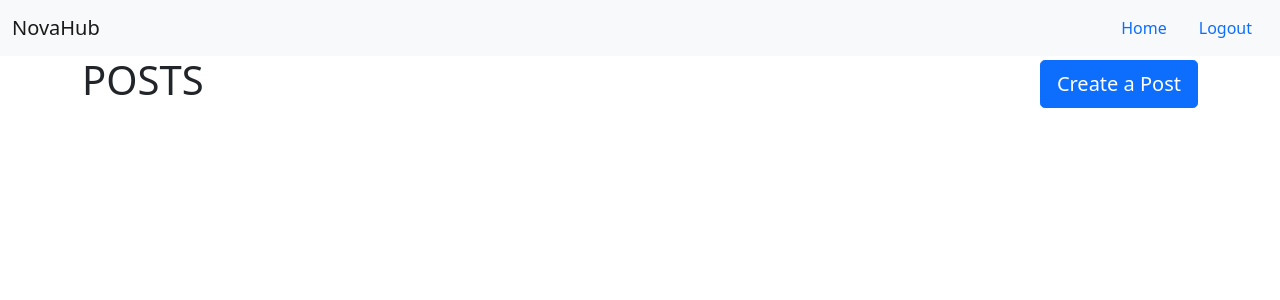
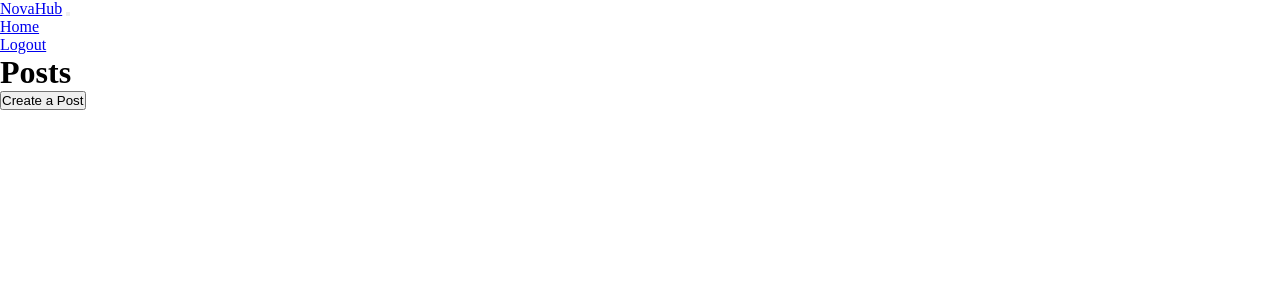
Before and after one commit to adityaraj-devx/Blog-Web, a Flask app: page /home in a window 1280 px wide. Shown: the top 300 px of the page. Run offline with Flask 3, Linux system fonts and the light colour scheme; the visitor is signed in with stand-in values (Sample User, id 1); data that the repository does not hold is empty; some libraries are stand-ins or nearby versions.

Commit message:
updated html

```diff
--- a/web/templates/forgot.html
+++ b/web/templates/forgot.html
@@ -1,7 +1,7 @@
 {% extends "layout.html" %} {% block title %}Login{% endblock %} {% block
 content %}
-<div class="box">
-    <form method="post" class="login-wrap">
+<div class="auth-page">
+    <form method="post" class="auth-card">
       <h2>Forgot Password</h2>
       <label for="email">Email</label>
       <input type="email" name="email" id="email" />
--- a/web/templates/home.html
+++ b/web/templates/home.html
@@ -1,11 +1,9 @@
 {% extends "post_container.html" %}
-{% block title %}
-Home
+{% block title %}Home{% endblock %}
 {% block create_post_button %}
 <a href="{{ url_for('routes.create_post') }}">
-    <button type="button" class="btn btn-primary btn-lg">
+    <button type="button" class="button button--primary button--large">
         Create a Post
     </button>
 </a>
 {% endblock %}
-{% endblock %}
--- a/web/templates/layout.html
+++ b/web/templates/layout.html
@@ -4,38 +4,32 @@
     <meta charset="UTF-8" />
     <meta name="viewport" content="width=device-width, initial-scale=1.0" />
     <link href="{{ url_for('static', filename='styles.css') }}" rel="stylesheet">
-    <link
-      href="https://cdn.jsdelivr.net/npm/bootstrap@5.1.3/dist/css/bootstrap.min.css"
-      rel="stylesheet"
-      integrity="sha384-1BmE4kWBq78iYhFldvKuhfTAU6auU8tT94WrHftjDbrCEXSU1oBoqyl2QvZ6jIW3"
-      crossorigin="anonymous"
-    />
     <script src="https://kit.fontawesome.com/10e1d1f835.js" crossorigin="anonymous"></script>
     <title>{% block title %}{% endblock %}</title>
   </head>
   <body>
-    <nav class="navbar navbar-expand-lg navbar-light bg-light">
-      <div class="container-fluid">
+    <header class="site-header">
+      <div class="site-header-inner">
         {% if current_user.is_authenticated %}
-        <a class="navbar-brand" href="/home">NovaHub</a>
+        <a class="site-logo" href="/home">NovaHub</a>
         {% endif %}
         {% if not current_user.is_authenticated %}
-        <a class="navbar-brand" href="/">NovaHub</a>
+        <a class="site-logo" href="/">NovaHub</a>
         {% endif %}
         {% if not hide_nav %}
         <button
-          class="navbar-toggler"
+          class="menu-toggle"
           type="button"
           data-bs-toggle="collapse"
-          data-bs-target="#navbarNav"
-          aria-controls="navbarNav"
+          data-bs-target="#navMenu"
+          aria-controls="navMenu"
           aria-expanded="false"
           aria-label="Toggle navigation"
         >
-          <span class="navbar-toggler-icon"></span>
+          <span class="menu-toggle-icon"></span>
         </button>
-        <div class="collapse navbar-collapse justify-content-end" id="navbarNav">
-          <ul class="nav justify-content-end">
+        <nav class="nav-menu" id="navMenu">
+          <ul class="nav-links">
             {% if current_user.is_authenticated %}
             <li class="nav-item">
               <a class="nav-link" href="/home">Home</a>
@@ -52,28 +46,28 @@
             </li>
             {% endif %}
           </ul>
-        </div>
+        </nav>
         {% endif %}
       </div>
-    </nav>
+    </header>
     {% with messages = get_flashed_messages(with_categories=True) %}
       {% if messages %}
         {% for category, message in messages %}
         {% if category == 'error' %}
-        <div class="alert alert-danger alert-dismissible fade show" role="alert">
+        <div class="alert alert--error" role="alert">
           {{ message }}
-          <button type="button" class="btn-close" data-bs-dismiss="alert"></button>
+          <button type="button" class="alert-close" data-bs-dismiss="alert" aria-label="Close"></button>
         </div>
         {% else %}
-        <div class="alert alert-success alert-dismissible fade show" role="alert">
+        <div class="alert alert--success" role="alert">
           {{ message }}
-          <button type="button" class="btn-close" data-bs-dismiss="alert"></button>
+          <button type="button" class="alert-close" data-bs-dismiss="alert" aria-label="Close"></button>
         </div>
         {% endif %}
         {% endfor %}
       {% endif %}
     {% endwith %}
-    <div class="container">{% block content %}{% endblock %}</div>
+    <div class="page-container">{% block content %}{% endblock %}</div>
 
     <script
       src="https://cdn.jsdelivr.net/npm/bootstrap@5.1.3/dist/js/bootstrap.bundle.min.js"
--- a/web/templates/login.html
+++ b/web/templates/login.html
@@ -1,7 +1,7 @@
 {% extends "layout.html" %} {% block title %}Login{% endblock %} {% block
 content %}
-<div class="box">
-    <form method="post" class="login-wrap">
+<div class="auth-page">
+    <form method="post" class="auth-card">
       <h2>Login</h2>
       <label for="email">Email</label>
       <input type="email" name="email" id="email" />
--- a/web/templates/post_container.html
+++ b/web/templates/post_container.html
@@ -1,19 +1,19 @@
 {% extends "layout.html" %} {% block title %}{% endblock %} {% block content %}
-<div class="d-flex justify-content-between align-items-center mb-3">
-  <h1>{% block header %} POSTS {% endblock %}</h1>
+<div class="page-header">
+  <h1>{% block header %}Posts{% endblock %}</h1>
 
   {% block create_post_button %} {% endblock %}
 </div>
 
 <div id="posts">
   {% for post in posts %}
-  <div class="card mb-3">
-    <div class="card-header d-flex justify-content-between align-items-center">
+  <div class="post">
+    <div class="post-header">
       <a href="{{ url_for('routes.posts', username=post.user.username) }}">
         {{ post.user.username }}
       </a>
 
-      <div>
+      <div class="post-actions">
         <span id="likes-count-{{post.id}}">{{ post.likes|length }}</span>
         {% if user.id in post.likes|map(attribute="author")|list %}
         <i class="fas fa-thumbs-up" id="like-button-{{post.id}}" onclick="like({{post.id}})"></i>
@@ -21,17 +21,18 @@
         <i class="far fa-thumbs-up" id="like-button-{{post.id}}" onclick="like({{post.id}})"></i>
         {% endif %}
         {% if user.id == post.author %}
-      <div class="btn-group">
+      <div class="post-menu">
         <button
           type="button"
-          class="btn btn-sm btn-primary dropdown-toggle"
+          class="post-menu-toggle"
           data-bs-toggle="dropdown"
+          aria-expanded="false"
         ></button>
 
-        <ul class="dropdown-menu">
+        <ul class="dropdown-menu post-menu-list">
           <li>
             <a
-              class="dropdown-item"
+              class="post-menu-item"
               href="{{ url_for('routes.delete_post', id=post.id) }}"
             >
               Delete
@@ -43,36 +44,37 @@
       </div>
     </div>
 
-    <div class="card-body">
-      <h2>{{ post.title }}</h2>
-      <div class="card-text">{{ post.text }}</div>
+    <div class="post-body">
+      <h2 class="post-title">{{ post.title }}</h2>
+      <div class="post-text">{{ post.text }}</div>
       <br />
-      <div class="collapse" id="comments-{{post.id}}">
-        <div class="card">
-          <div class="card-body" id="comments-expanded-{{post.id}}">
+      <div class="comments-panel" id="comments-{{post.id}}">
+        <div class="comments-panel-inner">
+          <div class="comments-list" id="comments-expanded-{{post.id}}">
             {% for comment in post.comments%}
-            <div class="d-flex justify-content-between align-items-center">
-              <div>
+            <div class="comment-row">
+              <div class="comment-text">
                 <a href="/posts/{{comment.user.username}}"
                   >{{comment.user.username}}</a
                 >: {{ comment.text }}
               </div>
-              <div>
-                <small class="text-muted"
+              <div class="comment-meta">
+                <small class="comment-date"
                   >{{ post.date.strftime("%d %B %Y, %I:%M %p") }}</small
                 >
                 {% if user.id == comment.author or user.id == post.author %}
-                <div class="btn-group">
+                <div class="comment-menu">
                   <button
                     type="button"
-                    class="btn btn-sm btn-primary dropdown-toggle"
+                    class="comment-menu-toggle"
                     data-bs-toggle="dropdown"
+                    aria-expanded="false"
                   ></button>
 
-                  <ul class="dropdown-menu">
+                  <ul class="dropdown-menu comment-menu-list">
                     <li>
                       <a
-                        class="dropdown-item"
+                        class="comment-menu-item"
                         href="/delete-comment/{{comment.id}}"
                       >
                         Delete
@@ -87,26 +89,26 @@
           </div>
         </div>
       </div>
-      <p class="card-text">
+      <p class="comments-toggle-wrap">
         {% if post.comments|length > 0 %}
-        <a href="#comments-{{post.id}}" data-bs-toggle="collapse" role="button">
+        <a href="#comments-{{post.id}}" class="comments-toggle" data-bs-toggle="collapse" role="button">
           <small>View {{post.comments|length}} Comments</small>
         </a>
         {% else %}
-        <small class="text-muted">No Comments</small>
+        <small class="no-comments">No Comments</small>
         {% endif %}
       </p>
       <form
-        class="input-group"
+        class="comment-form"
         method="POST"
         action="/create-comment/{{post.id}}"
       >
-        <input type="text" , id="text" , name="text" placeholder="Comment" />
-        <button type="submit" class="btn btn-primary">Comment</button>
+        <input type="text" id="text" name="text" placeholder="Comment" />
+        <button type="submit" class="button button--primary">Comment</button>
       </form>
     </div>
 
-    <div class="card-footer text-muted">
+    <div class="post-footer">
       {{ post.date.strftime("%d %B %Y, %I:%M %p") }}
     </div>
   </div>
--- a/web/templates/posts.html
+++ b/web/templates/posts.html
@@ -1,8 +1,8 @@
 {% extends "post_container.html" %} {% block title %} {{ username }}'s Posts {%
 endblock %} {% block header %} {{ username }}'s Posts {% endblock %} {% block
 footer %}
-<div class="text-center mt-3">
-  <a href="{{ url_for('routes.home') }}" class="btn btn-primary btn-lg">
+<div class="back-link-wrap">
+  <a href="{{ url_for('routes.home') }}" class="button button--primary button--large">
     Back
   </a>
 </div>
--- a/web/templates/signup.html
+++ b/web/templates/signup.html
@@ -1,7 +1,7 @@
 {% extends "layout.html" %} {% block title %}Sign Up{% endblock %} {% block
 content %}
-<div class="box">
-    <form method="POST" class="login-wrap">
+<div class="auth-page">
+    <form method="POST" class="auth-card">
       <h2>Sign Up</h2>
       <label for="username">Username</label>
       <input type="text" name="username" id="username" />
```
Also changed, not shown: web/templates/create_post.html (+5 -5 lines), web/templates/base.html (line endings or trailing spaces).
